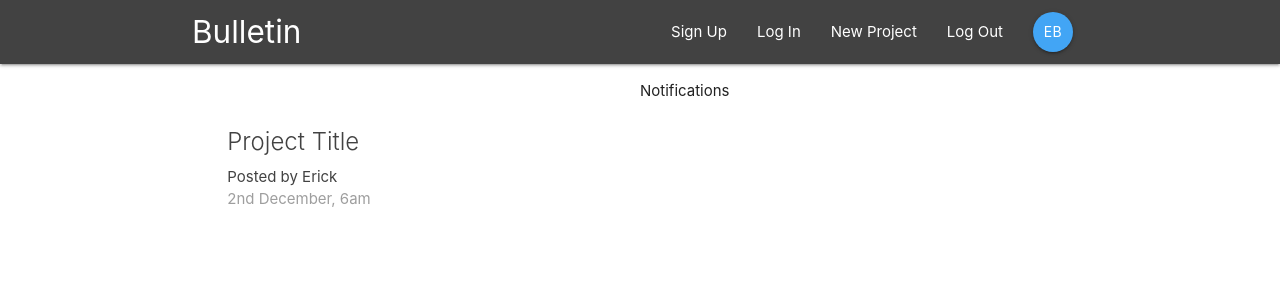
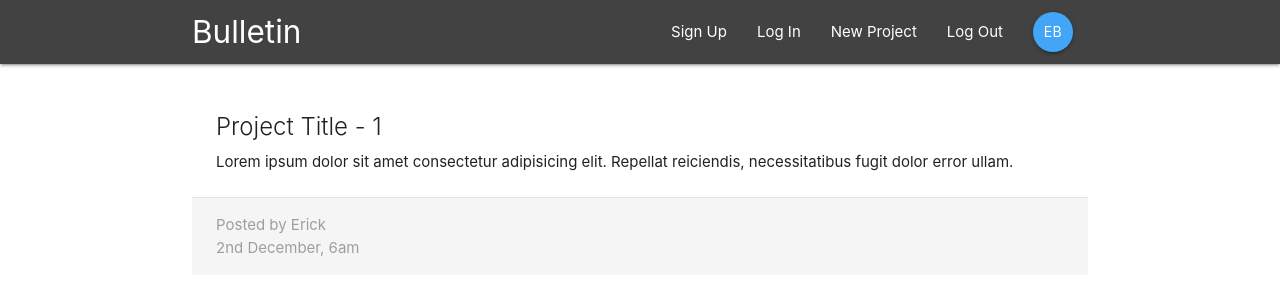
Before and after one commit to Hapachino/react_redux_firebase, a React (Create React App) app: page /project/1 in a window 1280 px wide. Shown: the top 300 px of the page. Built offline with nearby package versions, Linux system fonts and the light colour scheme.

Commit message:
ProjectDetails component

```diff
--- a/src/App.js
+++ b/src/App.js
@@ -2,6 +2,7 @@
 import { BrowserRouter as Router, Switch, Route } from 'react-router-dom';
 import Dashboard from './components/dashboard/Dashboard';
 import Navbar from './components/layout/Navbar';
+import ProjectDetails from './components/projects/ProjectDetails';
 
 class App extends Component {
   render() {
@@ -10,7 +11,8 @@
         <div className="App">
           <Navbar />
           <Switch>
-            <Route path="/" component={Dashboard} />
+            <Route exact path="/" component={Dashboard} />
+            <Route path="/project/:id" component={ProjectDetails} />
           </Switch>
         </div>
       </Router>
--- a/src/components/projects/ProjectDetails.js
+++ b/src/components/projects/ProjectDetails.js
@@ -0,0 +1,20 @@
+import React from 'react';
+
+export default props => {
+  const { id } = props.match.params;
+
+  return (
+    <div className="container section project-details">
+      <div className="card z-depth-0">
+        <div className="card-content">
+          <span className="card-title">Project Title - {id}</span>
+          <p>Lorem ipsum dolor sit amet consectetur adipisicing elit. Repellat reiciendis, necessitatibus fugit dolor error ullam.</p>
+        </div>
+        <div className="card-action grey lighten-4 grey-text">
+          <div>Posted by Erick</div>
+          <div>2nd December, 6am</div>
+        </div>
+      </div>
+    </div>
+  );
+}
```
